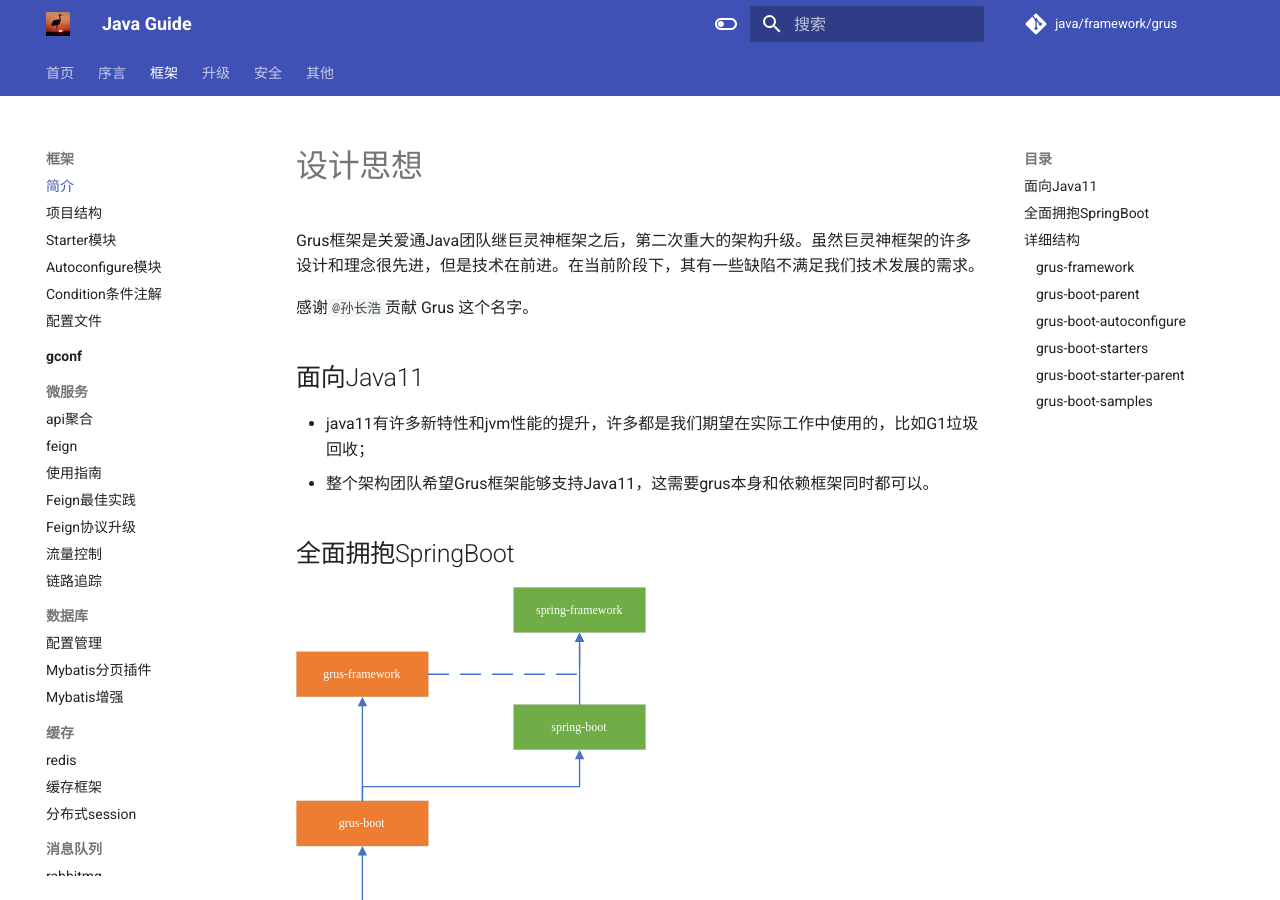
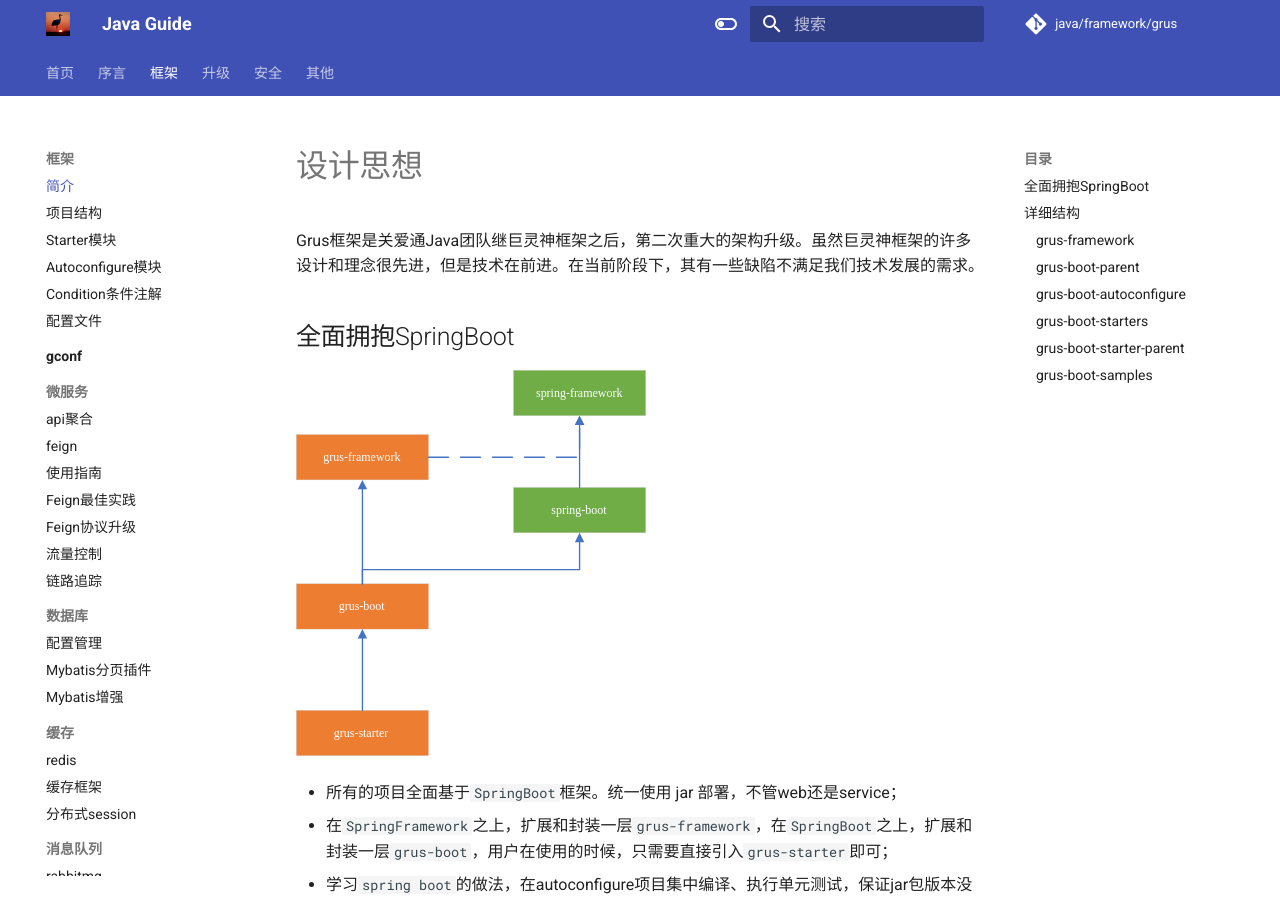
Before and after one commit to guanaitong/grus, an MkDocs documentation site: the page built from docs/framework/introduction/origin.md, in a window 1280 px wide and 900 px high. Built offline with MkDocs 1.6.1 and Material for MkDocs 9.7.7, drawn with Linux system fonts in a browser that asks for light colours.

Commit message:
update docs

```diff
--- a/docs/framework/introduction/origin.md
+++ b/docs/framework/introduction/origin.md
@@ -1,13 +1,6 @@
 # 设计思想
 
 Grus框架是关爱通Java团队继巨灵神框架之后，第二次重大的架构升级。虽然巨灵神框架的许多设计和理念很先进，但是技术在前进。在当前阶段下，其有一些缺陷不满足我们技术发展的需求。
-
-感谢`@孙长浩`贡献 Grus 这个名字。
-
-## 面向Java11
-
-* java11有许多新特性和jvm性能的提升，许多都是我们期望在实际工作中使用的，比如G1垃圾回收；
-* 整个架构团队希望Grus框架能够支持Java11，这需要grus本身和依赖框架同时都可以。
 
 ## 全面拥抱SpringBoot
 
@@ -25,14 +18,14 @@
 
       [![GrusBoot Code]][GrusBoot Code]
 
-   [SpringBoot Code]: ../../assets/images/java/spring-auto-config.png
-   [GrusBoot Code]: ../../assets/images/java/grus-auto-config.png
+[SpringBoot Code]: ../../assets/images/java/spring-auto-config.png
+[GrusBoot Code]: ../../assets/images/java/grus-auto-config.png
 
 ## 详细结构
 
 [![grus detail]][grus detail]
 
-   [grus detail]: ../../assets/images/java/grus-detail.svg
+[grus detail]: ../../assets/images/java/grus-detail.svg
 
 看图前说明：
 
```
